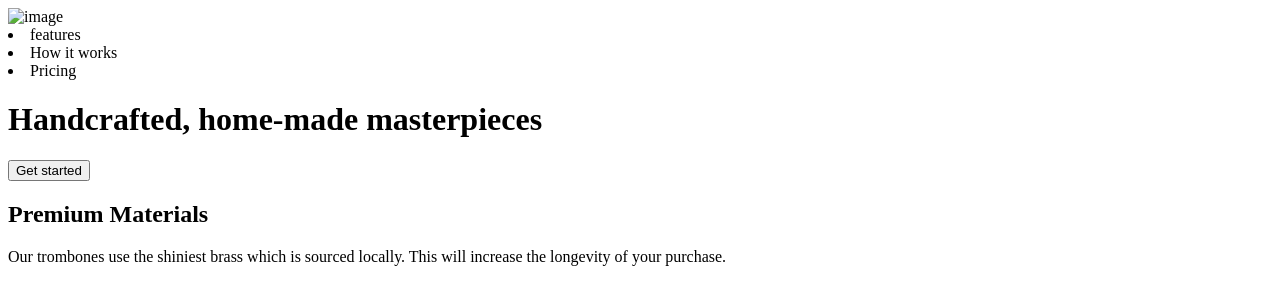
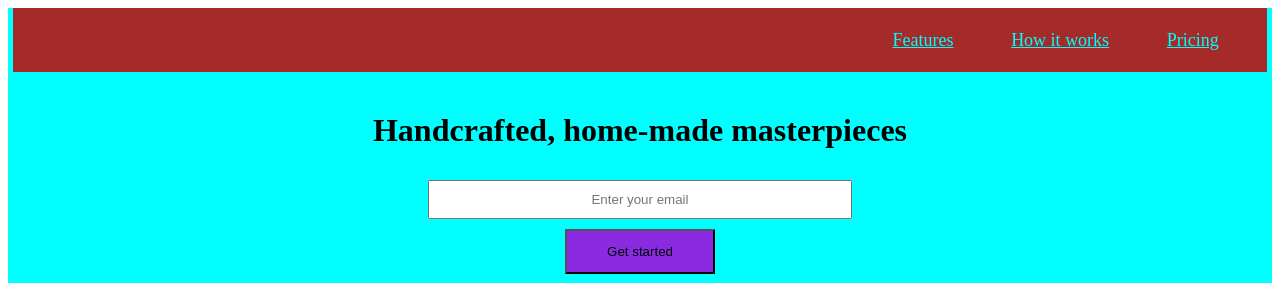
Before and after one commit to Khasaya/VincentLucca, a plain HTML site: page index.html in a window 1280 px wide. Shown: the top 283 px of the page. Drawn offline with Linux system fonts and the light colour scheme.

Commit message:
second commit

```diff
--- a/index.html
+++ b/index.html
@@ -7,34 +7,41 @@
     <meta name="viewport" content="width=device-width, initial-scale=1.0">
     <title>Document</title>
     <link rel="stylesheet" href="style.css">
+
 </head>
+
 <main class="wrapper">
+
     <header id="header">
-        <nav id="nav-bar">
-            <img src=" " id="header-img" alt="image">
-            <li id=".nav-link" href="">features</li>
-            <li id=".nav-link" href="">How it works</li>
-            <li id=".nav-link" href="">Pricing</li>
-            </ul>
-        </nav>
+        <div class="nav-bar">
+            <a href="#home" class="active">Features</a>
+            <a href="#home" class="active">How it works</a>
+            <a href="#home" class="active">Pricing</a>
+        </div>
         <form action="https://www.freecodecamp.com/email-submit" id="form">
             <h1>Handcrafted, home-made masterpieces</h1>
-            <button type="submit" id="submit" placeholder="Enter your email address" name="email" required> Get started</button>
-
+            <div>
+                <input type="email" id="email" placeholder="Enter your email">
+            </div>
+            <div>
+                <button type="submit" id="button"> Get started</button>
+            </div>
         </form>
 
     </header>
 
     <body>
-
+        <footer>
             <div>
                 <h2> Premium Materials</h2>
-            <p>Our trombones use the shiniest brass which is sourced locally. This will increase the longevity of your
+                <p>Our trombones use the shiniest brass which is sourced locally. This will increase the longevity of
+                    your
                     purchase.</p>
             </div>
             <div>
                 <h2>Fast Shipping</h2>
-            <p>For every purchase you make, we will ensure there are no damages or faults and we will check and test the
+                <p>For every purchase you make, we will ensure there are no damages or faults and we will check and test
+                    the
                     pitch of your instrument.</p>
             </div>
             <div>
@@ -66,8 +73,10 @@
                     <button>select</button>
                 </div>
             </div>
+        </footer>
+
+
+    </body>
 </main>
 
-</body>
-
 </html>
--- a/style.css
+++ b/style.css
@@ -0,0 +1,29 @@
+.wrapper{
+    background-color: aqua;
+}
+#form,input{
+    text-align: center;
+    margin: 0.5em;
+    padding: 10px;
+}
+
+
+.nav-bar,a{
+    overflow: hidden;
+    background-color: brown;
+    margin: 5px;
+    padding: 1.2em;
+    color: aqua;
+    font-size: large;
+    text-align: right;
+}
+#email{
+    margin: 10px;
+    width: 400px;
+}
+#button{
+    background-color: blueviolet;
+    padding: 0;
+    height: 45px;
+    width: 150px;
+}
```
Lines whose indentation alone changed are shown as unchanged.
